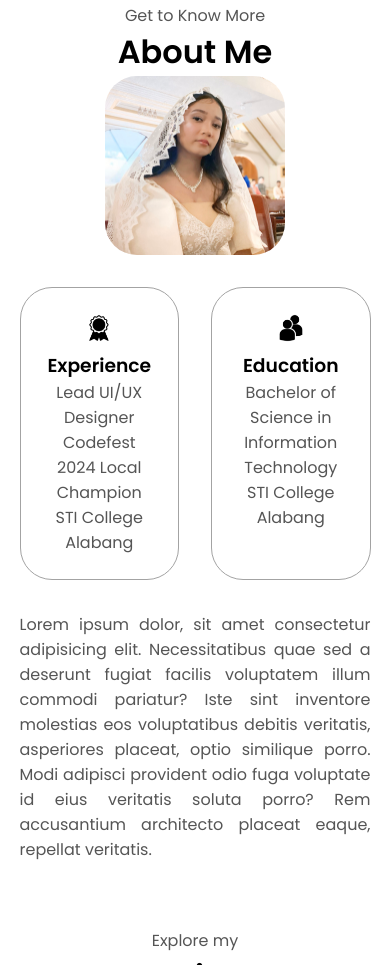
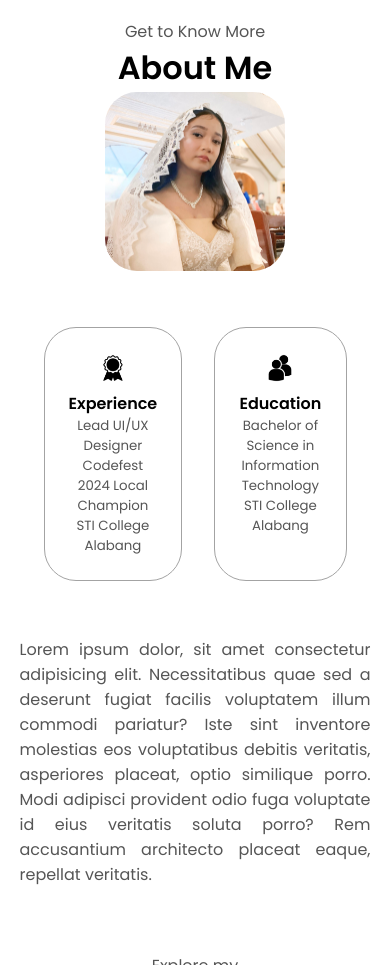
Before and after one commit to lakonamex/port-main, a plain HTML site: page index.html in a window 390 px wide. Shown: the part 1035-2000 px from the top of the page. Drawn offline with Linux system fonts and the light colour scheme.

Commit message:
final destination

```diff
--- a/media.css
+++ b/media.css
@@ -65,6 +65,7 @@
     #profile {
         height: 83vh;
         margin-bottom: 0;
+
     }
 
     article {
@@ -124,8 +125,6 @@
         text-align: justify;
     }
 
-
-    /* Mobile Styles (Burger Menu) */
 @media (max-width: 768px) {
     .burger-icon {
         display: flex;
@@ -162,7 +161,21 @@
         transform: translateY(-9px) rotate(-45deg);
     }
     #profile {
-        padding-top: 10rem;
+        /* padding-top: 5rem; */
+        margin-bottom: 1rem;
+    }
+
+    .about-containers {
+        padding: 1.5rem;
+        flex-wrap: wrap;
+    }
+
+    .details-container p{
+        font-size: smaller;
+    }
+
+    .details-container h3 {
+        font-size: medium;
     }
 }
 }
--- a/style.css
+++ b/style.css
@@ -100,7 +100,7 @@ a:hover {
     align-items: center;
     padding: 1rem 2rem;
     box-sizing: border-box;
-    transition: transform 0.1s ease-in-out;
+    /* transition: transform 0.1s ease-in-out; */
 }
 
 #burger-nav.hide {
```
